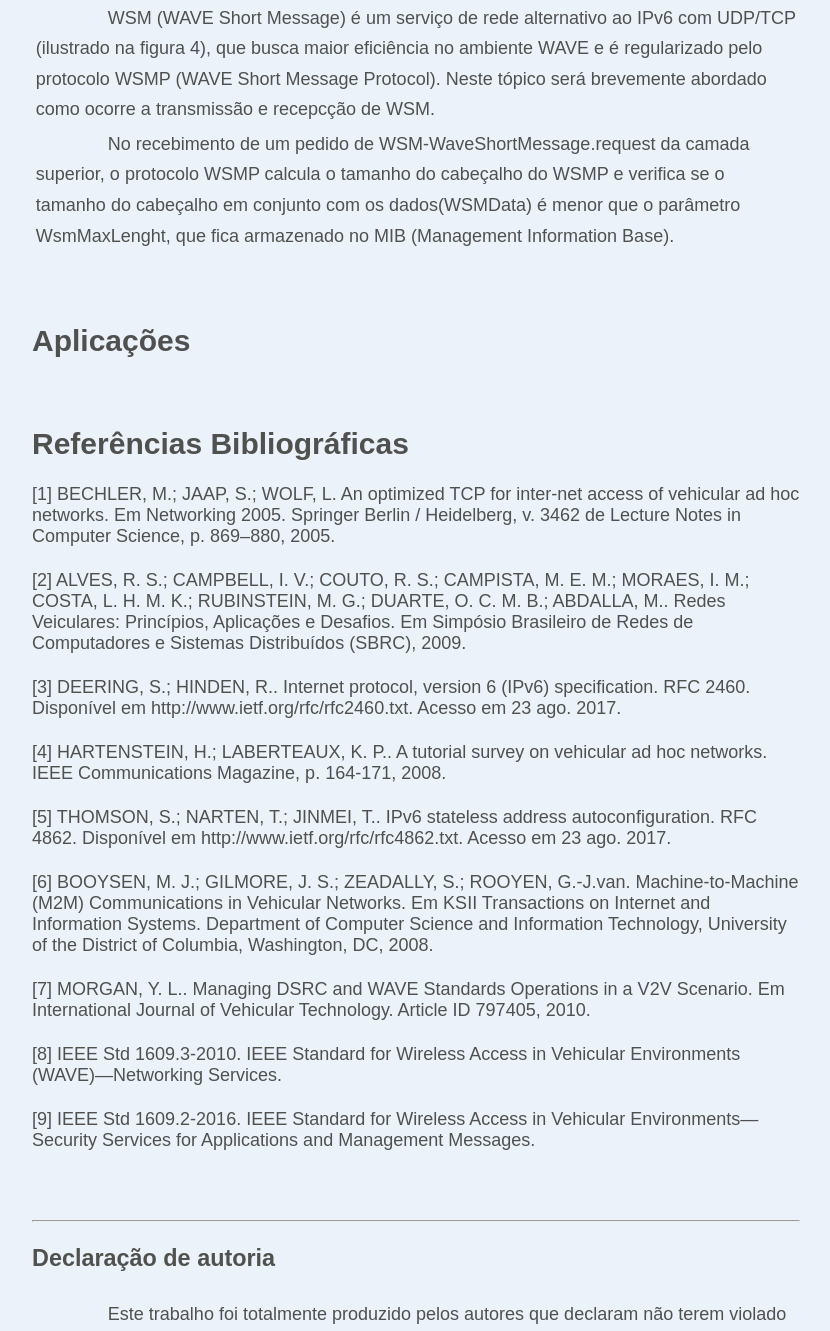
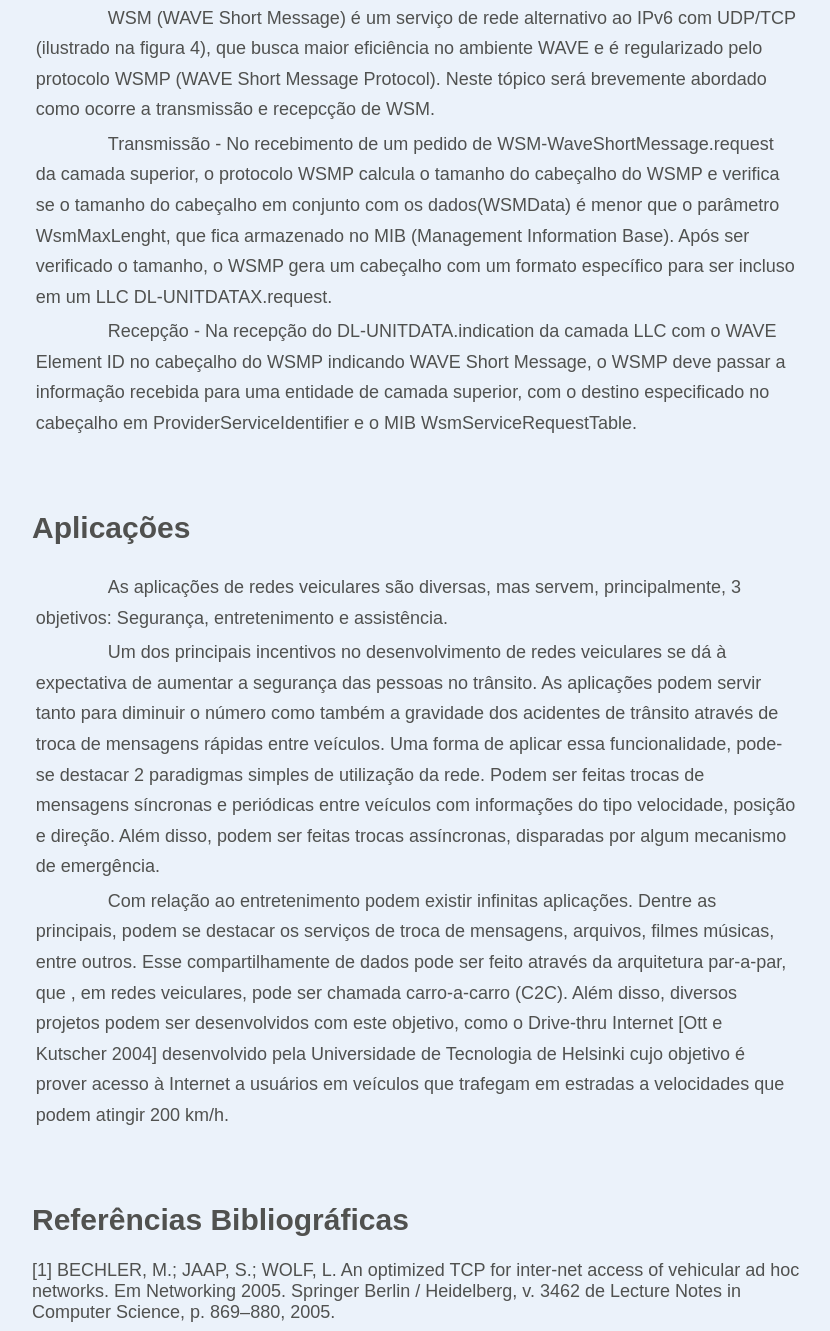
Before and after one commit to jvdavim/EEL879-Redes-de-Computadores-II, a plain HTML site: page index.html in a window 1280 px wide. Shown: the part 6159-7490 px from the top of the page, without its empty margins (224-1054 px from the left). Drawn offline with Linux system fonts and the light colour scheme.

Commit message:
Include Aplication
Include aplications section.

```diff
--- a/index.html
+++ b/index.html
@@ -114,12 +114,18 @@
 		<h3 > WAVE Short Message </h3>
 		<br>
 		<p> WSM (WAVE Short Message) é um serviço de rede alternativo ao IPv6 com UDP/TCP (ilustrado na figura 4), que busca maior eficiência no ambiente WAVE e é regularizado pelo protocolo WSMP (WAVE Short Message Protocol). Neste tópico será brevemente abordado como ocorre a transmissão e recepcção de WSM. </p>
-		<p> No recebimento de um pedido de WSM-WaveShortMessage.request da camada superior, o protocolo WSMP calcula o tamanho do cabeçalho do WSMP e verifica se o tamanho do cabeçalho em conjunto com os dados(WSMData) é menor que o parâmetro WsmMaxLenght, que fica armazenado no MIB (Management Information Base). </p>
+		<p> Transmissão - No recebimento de um pedido de WSM-WaveShortMessage.request da camada superior, o protocolo WSMP calcula o tamanho do cabeçalho do WSMP e verifica se o tamanho do cabeçalho em conjunto com os dados(WSMData) é menor que o parâmetro WsmMaxLenght, que fica armazenado no MIB (Management Information Base). Após ser verificado o tamanho, o WSMP gera um cabeçalho com um formato específico para ser incluso em um LLC DL-UNITDATAX.request.  </p>
+		<p> Recepção - Na recepção do DL-UNITDATA.indication da camada LLC com o WAVE Element ID no cabeçalho do WSMP indicando WAVE Short Message, o WSMP deve passar a informação recebida para uma entidade de camada superior, com o destino especificado no cabeçalho em ProviderServiceIdentifier e o MIB WsmServiceRequestTable. </p>
 
 		<br>
 		<br>
 		<br>
 		<h1 id="aplic"> Aplicações </h1>
+		<br>
+		<p> As aplicações de redes veiculares são diversas, mas servem, principalmente, 3 objetivos: Segurança, entretenimento e assistência. </p>
+		<p> Um dos principais incentivos no desenvolvimento de redes veiculares se dá à expectativa de aumentar a segurança das pessoas no trânsito. As aplicações podem servir tanto para diminuir o número como também a gravidade dos acidentes de trânsito através de troca de mensagens rápidas entre veículos. Uma forma de aplicar essa funcionalidade, pode-se destacar 2 paradigmas simples de utilização da rede. Podem ser feitas trocas de mensagens síncronas e periódicas entre veículos com informações do tipo velocidade, posição e direção. Além disso, podem ser feitas trocas assíncronas, disparadas por algum mecanismo de emergência. </p>
+		<p> Com relação ao entretenimento podem existir infinitas aplicações. Dentre as principais, podem se destacar os serviços de troca de mensagens, arquivos, filmes músicas, entre outros. Esse compartilhamente de dados pode ser feito através da arquitetura par-a-par, que , em redes veiculares, pode ser chamada carro-a-carro (C2C). Além disso, diversos projetos podem ser desenvolvidos com este objetivo, como o Drive-thru Internet [Ott e Kutscher 2004] desenvolvido pela Universidade de Tecnologia de Helsinki cujo objetivo é prover acesso à Internet a usuários em veículos que trafegam em estradas a velocidades que podem atingir 200 km/h. </p>
+		<p>  </p>
 		<br>
 		<br>
 		<br>
```
